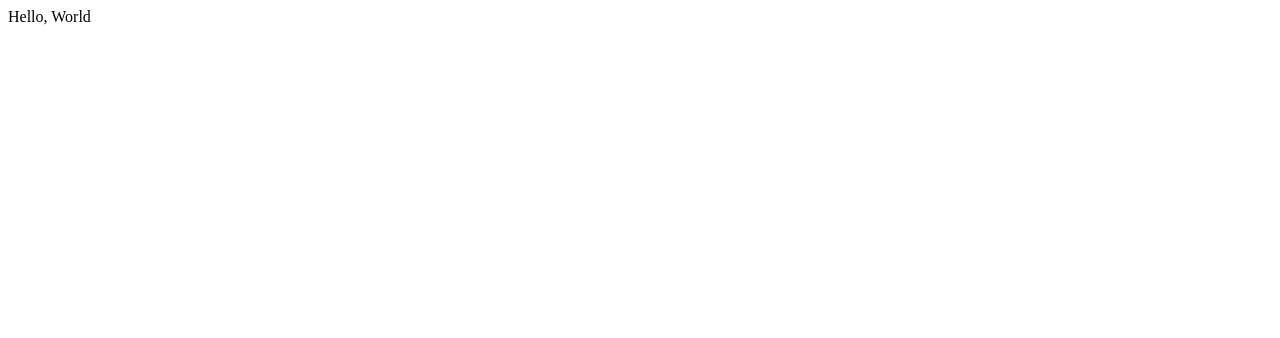
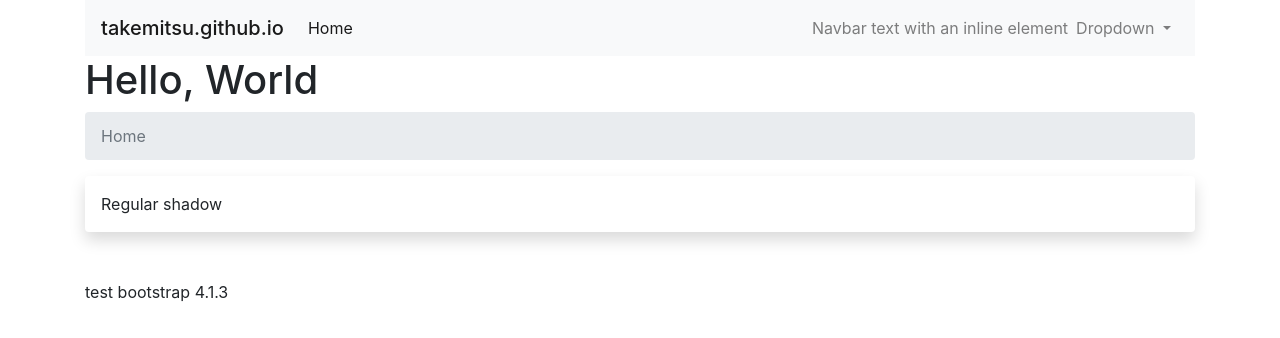
Before and after one commit to takemitsu/takemitsu.github.io, a plain HTML site: page index.html in a window 1280 px wide. Drawn offline with nearby package versions, Linux system fonts and the light colour scheme.

Commit message:
Update index.html

```diff
--- a/index.html
+++ b/index.html
@@ -1 +1,69 @@
-Hello, World
+<!DOCTYPE html>
+<html lang="ja">
+  <head>
+    <meta charset="utf-8">
+    <meta name="viewport" content="width=device-width, initial-scale=1, shrink-to-fit=no">
+    <!-- Bootstrap CSS -->
+    <link rel="stylesheet" href="https://stackpath.bootstrapcdn.com/bootstrap/4.1.3/css/bootstrap.min.css" integrity="sha384-MCw98/SFnGE8fJT3GXwEOngsV7Zt27NXFoaoApmYm81iuXoPkFOJwJ8ERdknLPMO" crossorigin="anonymous">
+
+    <title>takemitsu.github.io</title>
+  </head>
+  <body>
+
+    <section id="header" class="container">
+      <nav class="navbar navbar-expand-lg navbar-light bg-light">
+        <a class="navbar-brand mb-0 h1" href="#">takemitsu.github.io</a>
+        <button class="navbar-toggler" type="button" data-toggle="collapse" data-target="#navbarSupportedContent" aria-controls="navbarSupportedContent" aria-expanded="false" aria-label="Toggle navigation">
+          <span class="navbar-toggler-icon"></span>
+        </button>
+
+        <div class="collapse navbar-collapse" id="navbarSupportedContent">
+          <ul class="navbar-nav mr-auto">
+            <li class="nav-item active">
+              <a class="nav-link" href="#">Home <span class="sr-only">(current)</span></a>
+            </li>
+          </ul>
+          <ul class="navbar-nav">
+            <span class="navbar-text">
+              Navbar text with an inline element
+            </span>
+            <li class="nav-item dropdown">
+              <a class="nav-link dropdown-toggle" href="#" id="navbarDropdown" role="button" data-toggle="dropdown" aria-haspopup="true" aria-expanded="false">
+                Dropdown
+              </a>
+              <div class="dropdown-menu dropdown-menu-right" aria-labelledby="navbarDropdown">
+                <a class="dropdown-item" href="#">Home</a>
+                <a class="dropdown-item" href="#">Home</a>
+                <div class="dropdown-divider"></div>
+                <a class="dropdown-item" href="#">Home</a>
+              </div>
+            </li>
+          </ul>
+        </div>
+      </nav>
+    </section>
+
+    <section id="main" class="container">
+
+      <h1>Hello, World</h1>
+
+      <nav aria-label="breadcrumb">
+        <ol class="breadcrumb">
+          <li class="breadcrumb-item active" aria-current="page">Home</li>
+        </ol>
+      </nav>
+
+      <div class="shadow p-3 mb-5 bg-white rounded">Regular shadow</div>
+
+      <div>
+        test bootstrap 4.1.3
+      </div>
+
+    </section>
+    <!-- Optional JavaScript -->
+    <!-- jQuery first, then Popper.js, then Bootstrap JS -->
+    <script src="https://code.jquery.com/jquery-3.3.1.slim.min.js" integrity="sha384-q8i/X+965DzO0rT7abK41JStQIAqVgRVzpbzo5smXKp4YfRvH+8abtTE1Pi6jizo" crossorigin="anonymous"></script>
+    <script src="https://cdnjs.cloudflare.com/ajax/libs/popper.js/1.14.3/umd/popper.min.js" integrity="sha384-ZMP7rVo3mIykV+2+9J3UJ46jBk0WLaUAdn689aCwoqbBJiSnjAK/l8WvCWPIPm49" crossorigin="anonymous"></script>
+    <script src="https://stackpath.bootstrapcdn.com/bootstrap/4.1.3/js/bootstrap.min.js" integrity="sha384-ChfqqxuZUCnJSK3+MXmPNIyE6ZbWh2IMqE241rYiqJxyMiZ6OW/JmZQ5stwEULTy" crossorigin="anonymous"></script>
+  </body>
+</html>
```
